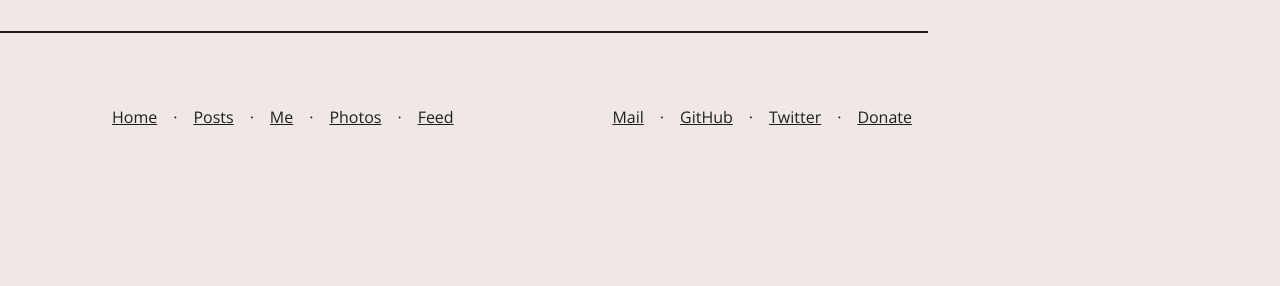
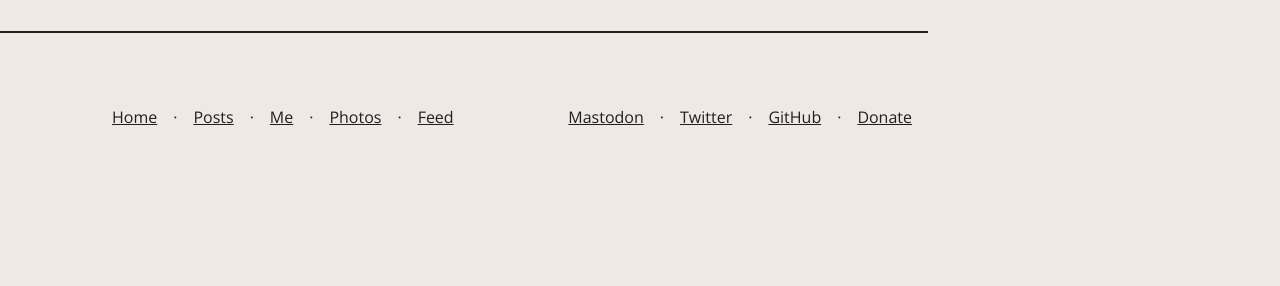
Before and after one commit to eritbh/eritbh.github.io, a Jekyll site: the page built from index.md, in a window 1280 px wide. Shown: the part 1160-1446 px from the top of the page. Built offline with Jekyll 4.4.1, drawn with Linux system fonts in a browser that asks for light colours.

Commit message:
reorganize profile links, add rel="me"

```diff
--- a/_config.yml
+++ b/_config.yml
@@ -2,13 +2,13 @@ title: Hi I'm Erin
 description: Things too long or boring for Twitter
 author: eritbh
 
-footer_links:
-- name: Mail
-  url: mailto:hello@eritbh.me
+profile_links:
+- name: Mastodon
+  url: https://tech.lgbt/eritbh
+- name: Twitter
+  url: https://twitter.com/eritbh
 - name: GitHub
   url: https://github.com/eritbh
-- name: Twitter
-  url: https://twitter.com/eritbh
 - name: Donate
   url: https://ko-fi.com/eritbh
 
--- a/_includes/footer.html
+++ b/_includes/footer.html
@@ -16,8 +16,8 @@
 			<li><a href="/feed.xml">Feed</a></li>
 		</ul>
 		<ul>
-			{% for link in site.footer_links %}
-			<li><a href="{{ link.url }}">{{ link.name }}</a></li>
+			{% for link in site.profile_links %}
+			<li><a href="{{ link.url }}" rel="me">{{ link.name }}</a></li>
 			{% endfor %}
 		</ul>
 	</nav>
```
